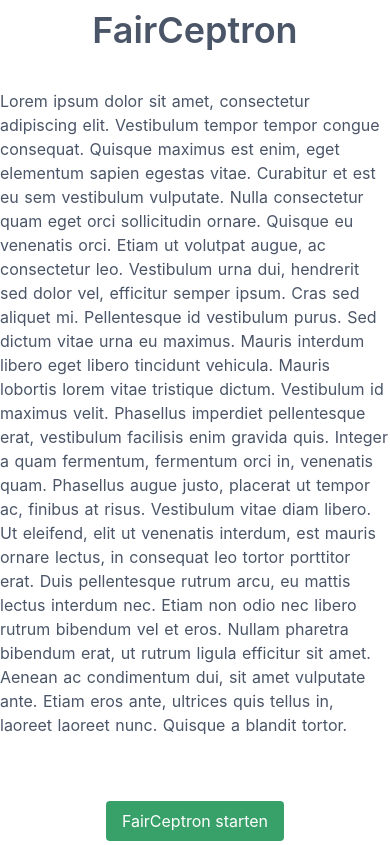
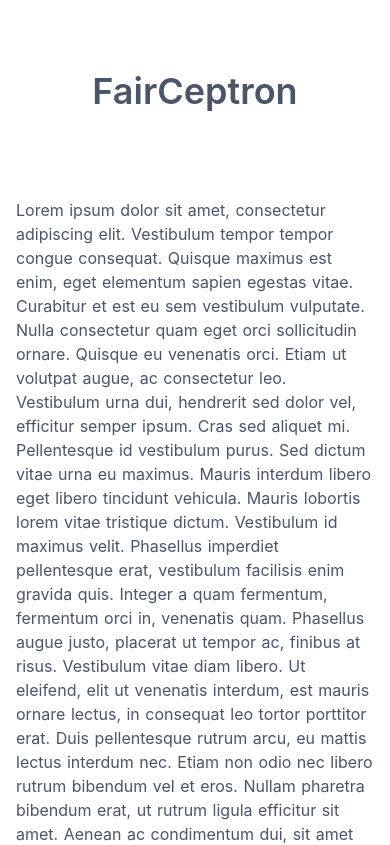
Before and after one commit to cssh-rwth/fairceptron, a Nuxt app: page / in a window 390 px wide. Shown: the top 845 px of the page. Built offline with nearby package versions, Linux system fonts and the light colour scheme; what @tailwindcss/custom-forms would draw is missing.

Commit message:
Add margins for mobile

```diff
--- a/pages/index.vue
+++ b/pages/index.vue
@@ -1,11 +1,11 @@
 <template>
   <div class="max-w-6xl min-h-screen mx-auto flex flex-col justify-center">
     <h1
-      class="self-end text-4xl font-semibold text-gray-700 w-full text-center mb-8"
+      class="self-end text-4xl font-semibold text-gray-700 w-full text-center my-16"
     >
       FairCeptron
     </h1>
-    <div class="text-gray-700 mb-16">
+    <div class="text-gray-700 p-4">
       Lorem ipsum dolor sit amet, consectetur adipiscing elit. Vestibulum tempor
       tempor congue consequat. Quisque maximus est enim, eget elementum sapien
       egestas vitae. Curabitur et est eu sem vestibulum vulputate. Nulla
@@ -25,7 +25,7 @@
       amet. Aenean ac condimentum dui, sit amet vulputate ante. Etiam eros ante,
       ultrices quis tellus in, laoreet laoreet nunc. Quisque a blandit tortor.
     </div>
-    <div class="w-full text-center">
+    <div class="w-full text-center my-16">
       <button
         type="submit"
         class="bg-green-600 hover:bg-green-700 text-white rounded px-4 py-2"
```
